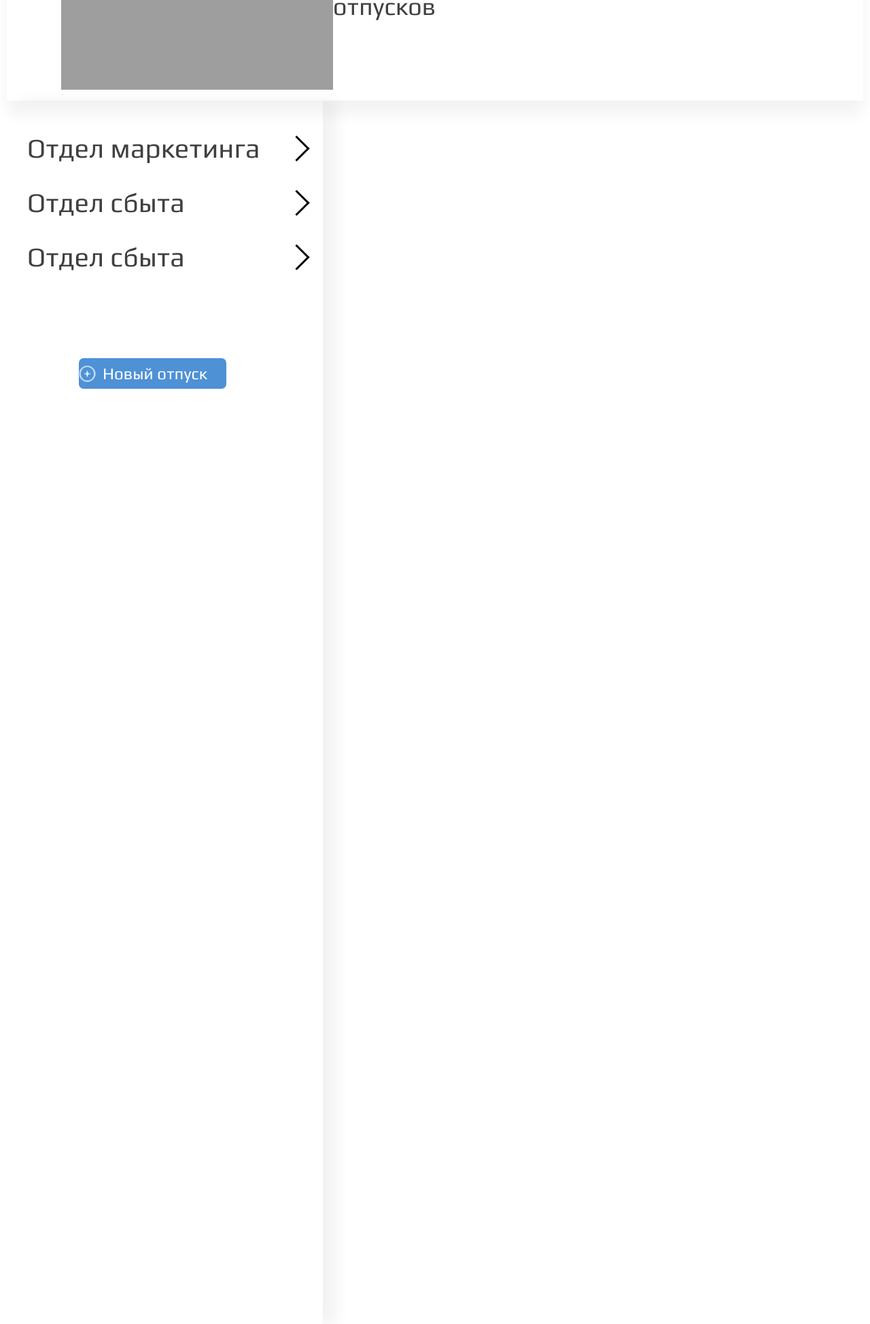
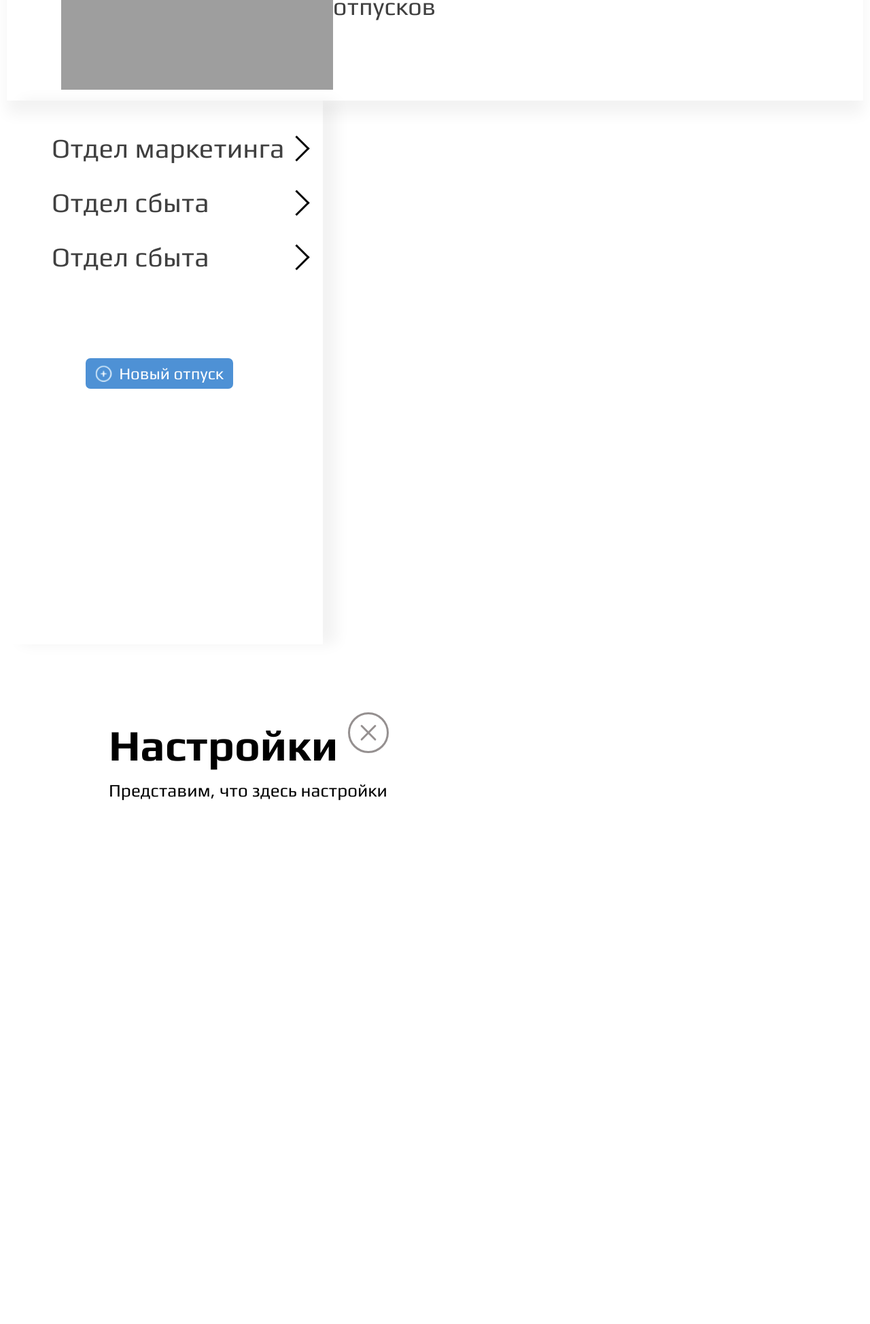
Before and after one commit to eazyyz/KoordinatorOtpyskov, a PHP site: page /html/Calendar.html in a window 1280 px wide. Shown: the part 184-2132 px from the top of the page at 68% size. After the commit the page ends 1362 px from the top, so only its background shows below. Run offline with PHP 8.4, Linux system fonts and the light colour scheme; grey boxes are pictures that could not be loaded.

Commit message:
Изменения в календаре
Исправлено некорректное отображение высоты панели с отделами на разных экранах: была определённая максимальная высота, теперь оно подстраивается под экран пользователя.
Добавлена работа с модальными окнами: появление на нажатие соответствующих кнопок, закрытие их нажатием на фон (затемнённую часть) или нажатием на кнопку закрытия ("X").
Добавлен перенос названий отделов / имён сотрудников, если слова слишком длинные (теперь слово обрезается на букве, которая не вмещается, и переносится с этого момента на другую строку).
Добавлена возможность отображения "С" и "Р" и т.д. за именем сотрудника (отпуск "Согласован" или "Рассматривается" соответственно).
Добавлено корректное подчёркивание названия отдела, если он активен (пока что, после его раскрытия).

```diff
--- a/KoordinatorOtpuskov/css/Calendar.css
+++ b/KoordinatorOtpuskov/css/Calendar.css
@@ -4,7 +4,7 @@
 /*Глобальные стили*/
 body{
     font-family: 'Play';
-
+    overflow: hidden;
 }
 /*Конец Глобальные стили*/
 
@@ -32,14 +32,12 @@ a, a:visited{text-decoration: none; color: #404040;}
     box-shadow: 20px 0 20px 0 rgba(5, 6, 22, 0.05);
     margin-left: 10px;
     max-width: 465px;
-    height: 1800px;
     overflow: hidden;
 }
 
 .sidebar{
     overflow-y: auto;
     margin-top: 20px;
-    max-height: 650px;
     padding-bottom: 10px;
 }
 
@@ -50,23 +48,77 @@ a, a:visited{text-decoration: none; color: #404040;}
     list-style-type: none;
     align-items: center;
     padding-right: 25px;
-    padding-left: 30px;
+    padding-left: 20px;
+    margin-left: 46px;
+    cursor: pointer;
+}
+
+.sidebar details[open] summary{
+    padding-left: 0;
+    margin-left: 0;
+}
+
+.sidebar summary span{
+    word-break: break-all;
+    max-width: 345px;
+}
+
+.sidebar details[open] summary span{
+    text-decoration-skip-ink: none;
+    text-decoration-line: underline;
+}
+
+.sidebar summary div{
+    display: flex;
 }
 
 .sidebar li{
     display: flex;
     font-size: 32px;
     margin: 29px 0px;
+    align-items: center;
+    justify-content: space-between;
+}
+
+.sidebar li div{
+    display: flex;
     gap: 10px;
     align-items: center;
 }
 
-.sidebar li p{
+.sidebar li div span{
+    max-width: 245px;
+    word-break: break-all;
+}
+
+.sidebar li div p{
     width: 50px;
     height: 50px;
     margin-left: 77px;
     background-color: #555;
     border-radius: 50%;
+}
+
+.sidebar li b{
+    margin-right: 29px;
+}
+
+.sidebar details[open] img{
+    display: block;
+    cursor: pointer;
+}
+
+.sidebar__department summary img{
+    padding: 13px 13px;
+    margin: 0px 3px;
+    display: none;
+}
+
+.sidebar__department summary p{
+    border: solid black;
+    border-width: 0 3px 3px 0;
+    display: inline-block;
+    padding: 12px;
 }
 
 .sidebar details[open] summary p{
@@ -77,16 +129,13 @@ a, a:visited{text-decoration: none; color: #404040;}
     margin-top: 20px;
 }
 
-.sidebar__department-arrow{
+.sidebar summary p{
     transform: rotate(315deg);
 }
 
-.sidebar__department summary p{
-    border: solid black;
-    border-width: 0 3px 3px 0;
-    display: inline-block;
-    padding: 12px;
-}
+
+
+
 
 
 /*Цвета работников*/
@@ -121,25 +170,71 @@ a, a:visited{text-decoration: none; color: #404040;}
 
 /*Конец Отделы*/
 
-.side-button{
+/*Нижняя часть боковой панели*/
+.side__bottom{
+    width: 465px;
+    height: 133px;
+    position: fixed;
+    bottom: 0;
+    display: flex;
+    align-items: center;
+}
+
+.side__bottom-newholidays-button{
     background-color: #4E91D5;
     color: #fff;
     font-size: 24px;
+    margin-left: 116px;
     width: 217px;
     height: 45px;
-    position: absolute;
-    left: 116px;
-    bottom: 44px;
     transition: transform;
     border: 0px;
     border-radius: 7px;
     display: flex;
     gap: 10px;
     align-items: center;
+    justify-content: center;
 }
-.side-button:active{
+.side__bottom-newholidays-button:active{
     transform: scale(0.95);
+}
+/*Конец Нижняя часть боковой панели*/
+
+/*Конец Боковая панель*/
+
+
+
+/*Модальные окна*/
+::backdrop{
+    background: rgba(0,0,0,0.3);
+    cursor: pointer;
+}
+
+.modal{
+    border-radius: 50px;
+    margin-left: 12.5%;
+    width: 75%;
+    height: 75%;
+    display: flex;
+    justify-content: center;
+}
+
+.modal__window{
+    width: 100%;
+}
+
+.modal b{
+    font-size: 64px;
+}
+
+.modal span{
+    font-size: 32px;
+}
+
+.modal__close-button{
+    cursor: pointer;
 }
 
 
-/*Конец Боковая панель*/
+
+/*Конец Модальные окна*/
--- a/KoordinatorOtpuskov/html/Calendar.html
+++ b/KoordinatorOtpuskov/html/Calendar.html
@@ -6,6 +6,7 @@
     <meta name="viewport" content="width=device-width, initial-scale=1.0">
     <title>Календарь</title>
     <link rel="stylesheet" href="../css/Calendar.css">
+    <script defer src="../js/Calendar.js"></script>
 
     <link rel="preconnect" href="https://fonts.googleapis.com">
     <link rel="preconnect" href="https://fonts.gstatic.com" crossorigin>
@@ -25,30 +26,41 @@
             </div>
         </div>
     </header>
-    <div class="futureheader"></div>
     <main>
-        <section class="sideplate">
-            <section class="sidebar">
+        <section class="sideplate" id="sideplate">
+            <section class="sidebar" id="sidebar">
                 <div class="sidebar__department">
                     <details>
                         <summary>
+                            <div>
+                                <img src="../img/Gear.svg" alt="" class="sidebar__department-settings-button">
                                 <span>
                                     Отдел маркетинга
                                 </span>
+                            </div>
                             <p class="sidebar__department-arrow"></p>
                         </summary>
                         <ul>
                             <li>
+                                <div>
                                     <p></p>
-                                Петров А. Н.
+                                    <span>Петров А. Н.</span>
+                                </div>
+                                <b title="Отпуск согласован">С</b>
                             </li>
                             <li>
+                                <div>
                                     <p></p>
-                                Павлова Б. А.
+                                    <span>Павловавапвапвапвап Б. А.</span>
+                                </div>
+                                <b>Р</b>
                             </li>
                             <li>
+                                <div>
                                     <p></p>
-                                Хромова М. Р.
+                                    <span>Хромова М. Р.</span>
+                                </div>
+                                <b></b>
                             </li>
                         </ul>
                     </details>
@@ -56,70 +68,130 @@
                 <div class="sidebar__department">
                     <details>
                         <summary>
+                            <div>
+                                <img src="../img/Gear.svg" alt="" class="sidebar__department-settings-button">
                                 <span>
                                     Отдел сбыта
                                 </span>
+                            </div>
                             <p class="sidebar__department-arrow"></p>
                         </summary>
                         <ul class="sidebar__department-users">
                             <li>
+                                <div>
                                     <p></p>
                                     Кондратов П. И.
+                                </div>
+                                <b></b>
                             </li>
                             <li>
+                                <div>
                                     <p></p>
                                     Хомякова В.К.
+                                </div>
+                                <b></b>
                             </li>
                             <li>
+                                <div>
                                     <p></p>
                                     Яковлева В. Д.
+                                </div>
+                                <b></b>
                             </li>
                             <li>
+                                <div>
                                     <p></p>
                                     Андреев С. И.
+                                </div>
+                                <b></b>
                             </li>
                         </ul>
                     </details>
                 </div>
-
-
                 <div class="sidebar__department">
                     <details>
                         <summary>
+                            <div>
+                                <img src="../img/Gear.svg" alt="" class="sidebar__department-settings-button">
                                 <span>
                                     Отдел сбыта
                                 </span>
+                            </div>
                             <p class="sidebar__department-arrow"></p>
                         </summary>
                         <ul>
                             <li>
+                                <div>
                                     <p></p>
                                     Кондратов П. И.
+                                </div>
+                                <b></b>
                             </li>
                             <li>
+                                <div>
                                     <p></p>
                                     Хомякова В.К.
+                                </div>
+                                <b></b>
                             </li>
                             <li>
+                                <div>
                                     <p></p>
                                     Яковлева В. Д.
+                                </div>
+                                <b></b>
                             </li>
                             <li>
+                                <div>
                                     <p></p>
                                     Андреев С. И.
+                                </div>
+                                <b></b>
                             </li>
                         </ul>
                     </details>
                 </div>
-
-
-
             </section>
-            <button class="side-button">
+            <div class="side__bottom">
+                <button class="side__bottom-newholidays-button">
                     <img src="../img/plus.png" alt="">
                     Новый отпуск
                 </button>
+            </div>
         </section>
+        <dialog id="modal" class="modal modal__newholidays">
+            <div class="modal__window">
+                <div>
+                    <b>
+                        Новый отпуск
+                    </b>
+                    <img src="../img/exit_x_mark.svg" alt="" class="modal__close-button">
+                </div>
+                <div>
+                    <form action="">
+                        <label>
+                            <p>На сколько частей хотите поделить отпуск?</p>
+                            <input type="number" type="">
+                        </label>
+                    </form>
+                </div>
+            </div>
+        </dialog>
+        <dialog id="modal" class="modal modal__department-settings">
+            <div class="modal__window">
+                <div>
+                    <b>
+                        Настройки
+                    </b>
+                    <img src="../img/exit_x_mark.svg" alt="" class="modal__close-button">
+                </div>
+                <div>
+                    <form action="">
+                        Представим, что здесь настройки
+                    </form>
+                </div>
+            </div>
+        </dialog>
     </main>
 </body>
 
```
Also changed, not shown: KoordinatorOtpuskov/js/Calendar.js (added, +90 -0 lines), KoordinatorOtpuskov/img/Gear.svg (added), KoordinatorOtpuskov/img/available.svg (added), KoordinatorOtpuskov/img/exit_x_mark.svg (added), KoordinatorOtpuskov/img/unavailable.svg (added). Lines whose indentation alone changed are shown as unchanged.
